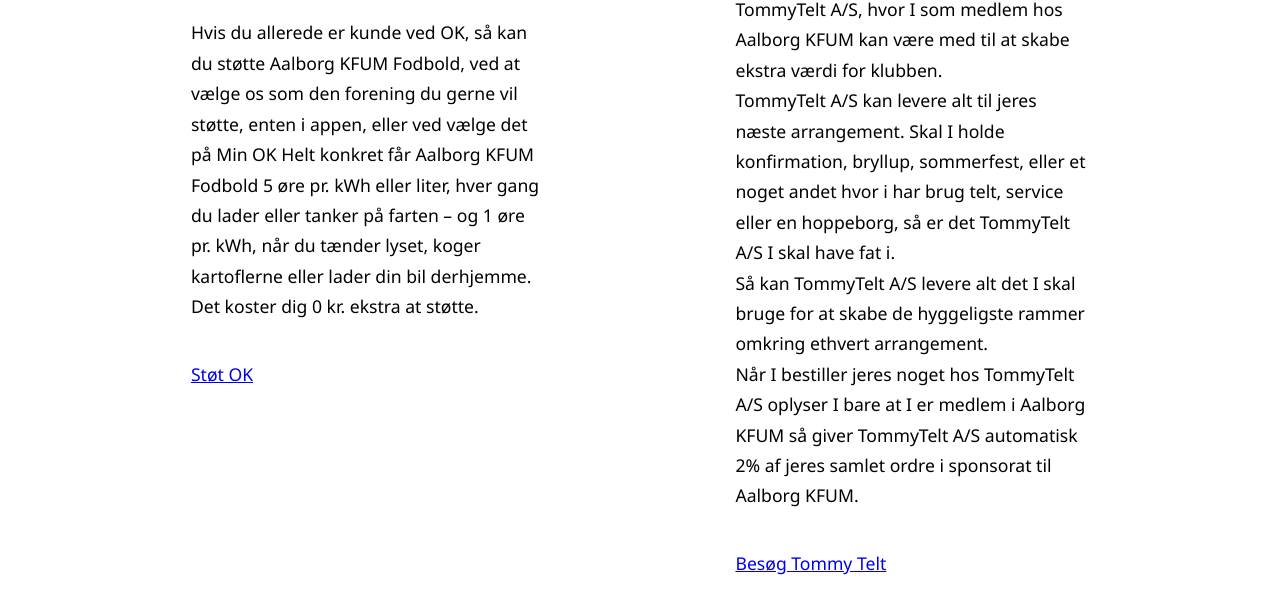
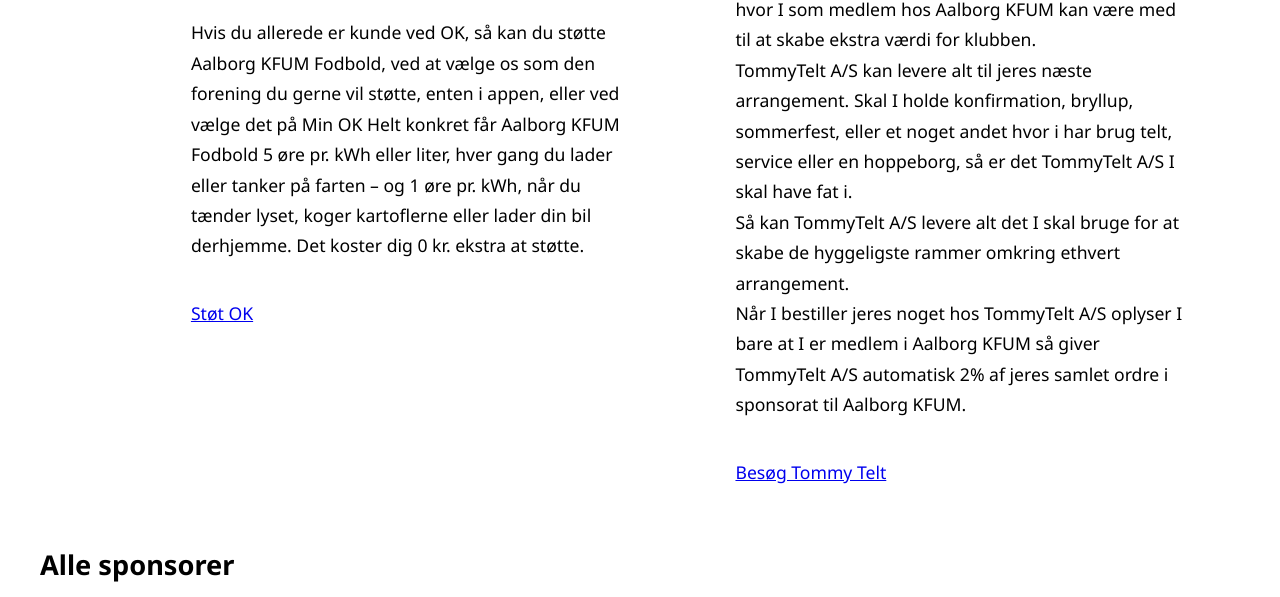
Before and after one commit to Smaakag3/AalborgKFUMCopy, a plain HTML site: page sponsor.html in a window 1280 px wide. Shown: the part 862-1459 px from the top of the page. Drawn offline with Linux system fonts and the light colour scheme; a script that the page names is missing.

Commit message:
Medie queries og styling

```diff
--- a/assets/css/style.css
+++ b/assets/css/style.css
@@ -447,12 +447,12 @@ width: 70%;
 }
 .OKSponsor p{
     padding-bottom: 20px;
-    width: 70%;
+    width: 90%;
 }
 
 .TommyTeltSponsor p {
     padding-bottom: 1.25rem;
-    width: 70%;
+    width: 90%;
     margin-right: 40px;
 
 
```
